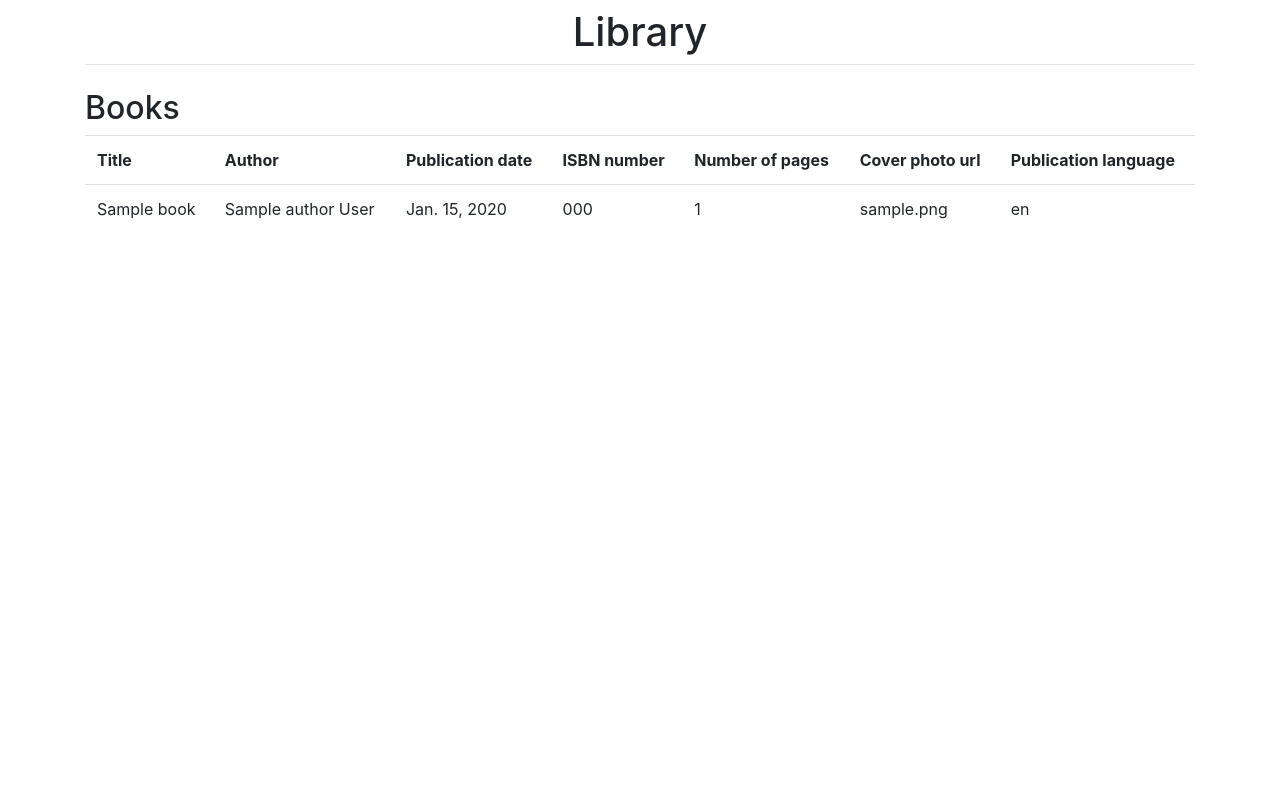
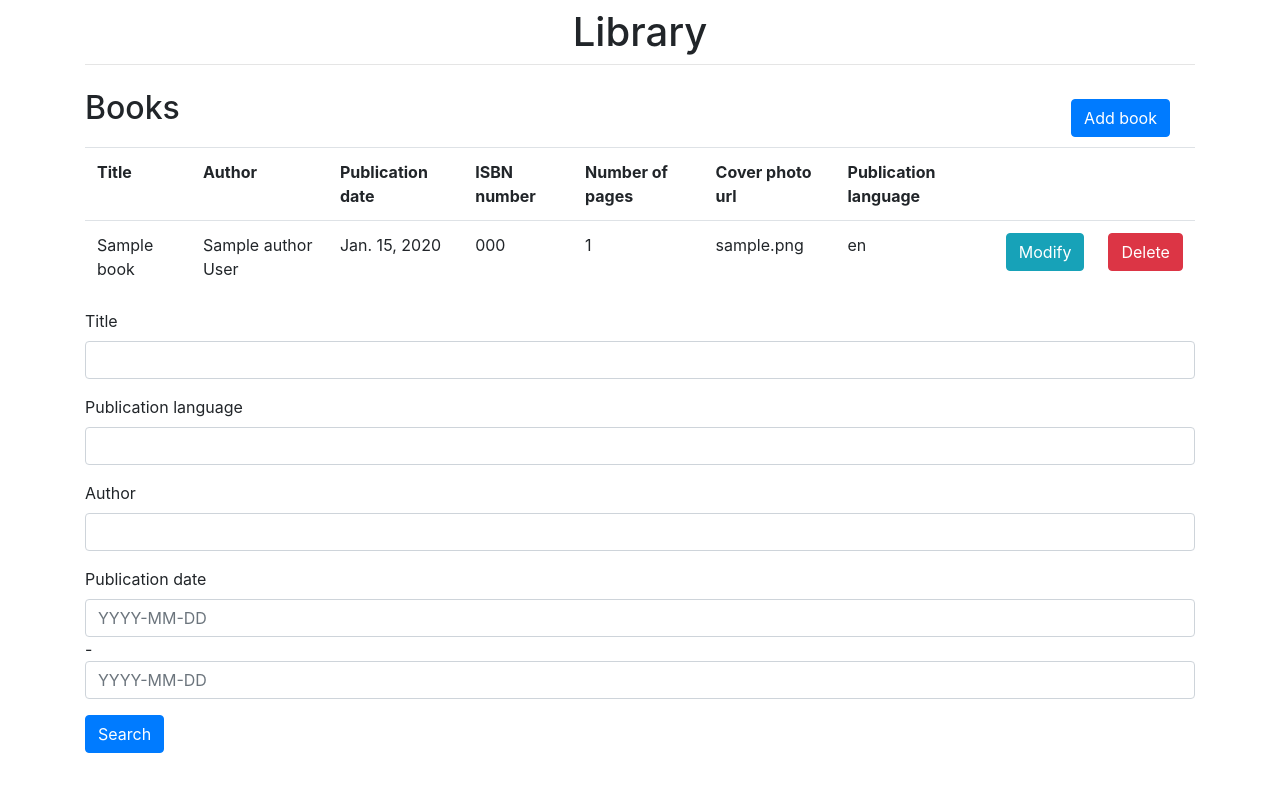
Before and after one commit to FunKilly/library, a Django app: page /books/ in a window 1280 px wide. Run offline with Django 3.2, Linux system fonts and the light colour scheme; tables that the repository leaves empty hold one stand-in row (values such as "Sample post"); some libraries are stand-ins or nearby versions.

Commit message:
created filters and search for api

```diff
--- a/books/filters.py
+++ b/books/filters.py
@@ -1,10 +1,13 @@
 from django.db.models import Q
+
 from django_filters.rest_framework import FilterSet, filters
+from django_filters.widgets import RangeWidget
+from django_filters import FilterSet
 
 from .models import Book
 
 
-class BooksFilter(FilterSet):
+class ApiBookFilter(FilterSet):
     author = filters.CharFilter(field_name="author", method="filter_by_full_name")
     publication_date = filters.DateFromToRangeFilter(field_name="publication_date")
 
@@ -18,3 +21,19 @@ class BooksFilter(FilterSet):
                 Q(author__name__icontains=term) | Q(author__surname__icontains=term)
             )
         return qs
+
+
+class BookFilter(FilterSet):
+    author = filters.CharFilter(field_name="author", method="filter_by_full_name")
+    publication_date = filters.DateFromToRangeFilter(field_name="publication_date", widget=RangeWidget(attrs={'placeholder': 'YYYY-MM-DD'}))
+
+    class Meta:
+        model = Book
+        fields = ("title", "publication_language")
+
+    def filter_by_full_name(self, qs, name, value):
+        for term in value.split():
+            qs = qs.filter(
+                Q(author__name__icontains=term) | Q(author__surname__icontains=term)
+            )
+        return qs
--- a/books/forms.py
+++ /dev/null
@@ -1,3 +0,0 @@
-from django import forms
-
-from .models import Book
--- a/books/models.py
+++ b/books/models.py
@@ -24,7 +24,7 @@ class Book(models.Model):
     title = models.CharField(max_length=60, blank=False, null=False)
     author = models.ForeignKey(Author, on_delete=models.PROTECT)
     publication_date = models.DateField(blank=False, null=False)
-    isbn = models.CharField(blank=False, null=False, max_length=13, unique=True)
+    isbn = models.CharField(blank=False, null=False, max_length=20, unique=True)
     page_count = models.IntegerField()
     cover_photo = models.URLField(max_length=200)
     publication_language = models.CharField(max_length=10)
--- a/books/templates/base.html
+++ b/books/templates/base.html
@@ -11,10 +11,7 @@
             <div class="row justify-content-center">
                 <h1 class="mt-2">Library</h1>
                 <div class="col-12">
-
-          <hr class="mt-0 mb-4">
-          {% block content %}
-          {% endblock %}
+                    <hr class="mt-0 mb-4"> {% block content %}{% endblock %}
                 </div>
             </div>
         </div>
--- a/books/templates/book_create.html
+++ b/books/templates/book_create.html
@@ -1,13 +1,12 @@
 {% extends 'base.html' %}
-
 {% load crispy_forms_tags %}
-
 {% block content %}
   <h2>Add book</h2>
     <form method="post">
         {% csrf_token %}
         {{ form|crispy }}
         <button type="submit" class="btn btn-primary">Add book</button>
+        <a class="btn btn-info" role="button" href="/books">Go back</a>
     </form>
   </br>
   {% if messages %}
--- a/books/templates/book_list.html
+++ b/books/templates/book_list.html
@@ -1,7 +1,14 @@
 {% extends "base.html" %}
-
+{% load crispy_forms_tags %}
 {% block content %}
-    <h2>Books</h2>
+    <div class="row">
+        <div class="col-6">
+            <h2>Books  </h2>
+        </div>
+        <div class="col-6 row justify-content-end">
+            <button type="submit" class="btn btn-primary" style="margin:10px">Add book</button>
+        </div>
+    </div>
     <table class="table">
         <tr>
             <th>Title</th>
@@ -11,8 +18,10 @@
             <th>Number of pages</th>
             <th>Cover photo url</th>
             <th>Publication language</th>
+            <th></th>
+            <th></th>
         </tr>
-            {% for book in object_list %}
+        {% for book in filter.qs %}
             <tr>
                 <td>{{ book.title }}</td>
                 <td>{{ book.author }}</td>
@@ -21,14 +30,30 @@
                 <td>{{ book.page_count }}</td>
                 <td>{{ book.cover_photo }}</td>
                 <td>{{ book.publication_language }}</td>
+                <td>
+                    <a class="btn btn-info" role="button" href="/books/{{ book.id }}/update">Modify</a>
+                </td>
+                <td>
+                    <a class="btn btn-danger" role="button" href="/books/{{ book.id }}/delete">Delete</a>
+                </td>
             </tr>
         {% endfor %}
     </table>
+
+    <form method="get">
+        {% csrf_token %}
+        {{ filter.form|crispy }}
+
+        <button type="submit" class="btn btn-primary">Search</button>
+    </form>
+
     <div class="row justify-content-center">
         {% if is_paginated %}
             <ul class="pagination">
                 {% if current_page.has_previous %}
-                    <li class="page-item"><a class="page-link" href="?page={{ current_page.previous_page_number }}">Previous</a></li>
+                    <li class="page-item">
+                        <a class="page-link" href="?page={{ current_page.previous_page_number }}">Previous</a>
+                    </li>
                 {% endif %}
                 {% for page in paginator.page_range %}
                     <li class="page-item {% if page == current_page.number %}active{% endif %}">
@@ -36,7 +61,9 @@
                     </li>
                 {% endfor %}
                 {% if current_page.has_next %}
-                    <li class="page-item"><a class="page-link" href="?page={{ current_page.next_page_number }}">Next</a></li>
+                    <li class="page-item">
+                        <a class="page-link" href="?page={{ current_page.next_page_number }}">Next</a>
+                    </li>
                 {% endif %}
             </ul>
         {% endif %}
--- a/books/templates/book_update.html
+++ b/books/templates/book_update.html
@@ -1,14 +1,14 @@
 {% extends 'base.html' %}
-
 {% load crispy_forms_tags %}
-
 {% block content %}
     <h2>Add book</h2>
     <form method="post">
         {% csrf_token %}
         {{ form|crispy }}
         <button type="submit" class="btn btn-primary">Edit book</button>
+        <a class="btn btn-info" role="button" href="/books">Go back</a>
     </form>
+
     </br>
     {% if messages %}
         <div class="alert alert-success" role="alert">
--- a/books/views.py
+++ b/books/views.py
@@ -1,28 +1,28 @@
+from django.contrib.messages.views import SuccessMessageMixin
+from django.urls import reverse_lazy
 from django.views.generic import ListView
-from django.views.generic.edit import CreateView, UpdateView, DeleteView
-from django.urls import reverse_lazy
-from django.contrib.messages.views import SuccessMessageMixin
-
+from django.views.generic.edit import CreateView, DeleteView, UpdateView
 from django_filters.rest_framework import DjangoFilterBackend
+from django_filters.views import FilterView
 from rest_framework.filters import SearchFilter
 from rest_framework.generics import ListAPIView
 
-from .filters import BooksFilter
+from .filters import BookFilter, ApiBookFilter
 from .models import Book
 from .serializers import BookListSerializer
 
 
-class BookListView(ListView):
-    model = Book
+class BookListView(FilterView):
     template_name = "book_list.html"
     paginate_by = 5
+    filterset_class = BookFilter
 
 
 class BookCreateView(SuccessMessageMixin, CreateView):
     model = Book
     template_name = "book_create.html"
     fields = "__all__"
-    success_url = reverse_lazy('book-create')
+    success_url = reverse_lazy("book-create")
     success_message = "Book has been added successfully"
 
 
@@ -33,20 +33,20 @@ class BookUpdateView(SuccessMessageMixin, UpdateView):
     success_message = "Book has been updated successfully"
 
     def get_success_url(self):
-          companyid=self.kwargs['pk']
-          return reverse_lazy('book-update', kwargs={'pk': self.kwargs['pk']})
+        self.kwargs["pk"]
+        return reverse_lazy("book-update", kwargs={"pk": self.kwargs["pk"]})
 
 
 class BookDeleteView(DeleteView):
     model = Book
     template_name = "book_confirm_delete.html"
     fields = "__all__"
-    success_url = reverse_lazy('book-list')
+    success_url = reverse_lazy("book-list")
 
 
 class RESTBookListView(ListAPIView):
     queryset = Book.objects.all()
     serializer_class = BookListSerializer
     filter_backends = [DjangoFilterBackend, SearchFilter]
-    filterset_class = BooksFilter
+    filterset_class = ApiBookFilter
     search_fields = ["title", "author__name", "author__surname", "publication_language"]
--- a/library/settings.py
+++ b/library/settings.py
@@ -44,6 +44,7 @@ INSTALLED_APPS = [
     "books.apps.BooksConfig",
     # Third party apps
     "crispy_forms",
+    'django_filters',
 ]
 
 MIDDLEWARE = [
--- a/library/urls.py
+++ b/library/urls.py
@@ -15,7 +15,13 @@ Including another URLconf
 """
 from django.urls import path
 
-from books.views import BookListView, RESTBookListView, BookCreateView, BookUpdateView, BookDeleteView
+from books.views import (
+    BookCreateView,
+    BookDeleteView,
+    BookListView,
+    BookUpdateView,
+    RESTBookListView,
+)
 
 urlpatterns = [
     path("api/books", RESTBookListView.as_view(), name="rest-book-list"),
```
Also changed, not shown: books/templates/book_confirm_delete.html (+6 -4 lines). Lines whose indentation alone changed are shown as unchanged.
